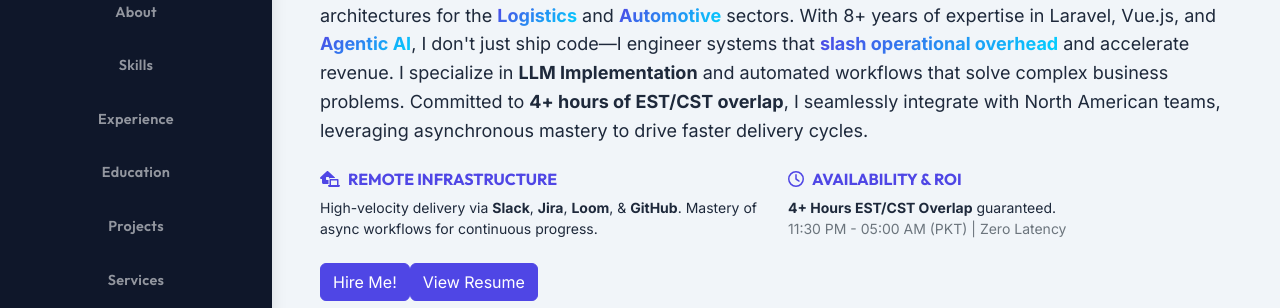
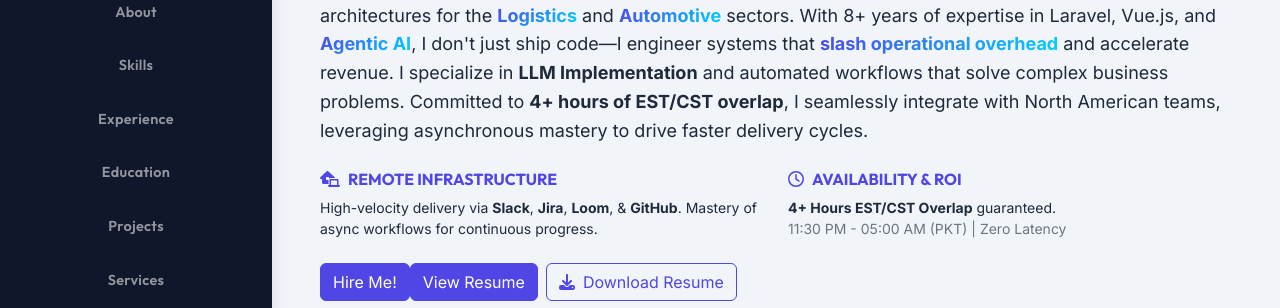
Before and after one commit to usmansaif/portfolio, a website: page src/pug/index.pug in a window 1280 px wide. Shown: the part 316-624 px from the top of the page. Drawn offline with nearby package versions, Linux system fonts and the light colour scheme; files that its build step writes are made by us from their sources; a script that the page names is missing; files whose address does not match are found by name.

Commit message:
added resume PDF file

```diff
--- a/src/pug/components/about.pug
+++ b/src/pug/components/about.pug
@@ -51,6 +51,10 @@
 
     a(href="#contact", class="btn btn-primary mb-4") Hire Me!
     a(href="resume.html", class="btn btn-primary mb-4", target='_blank') View Resume
+    a(href="https://usmansaif.com/assets/file/Usman%20Saif%20-%20Principle%20Software%20Engineer%20Resume.pdf", class="btn btn-outline-primary mb-4 ms-md-2", download)
+        i.fas.fa-download.me-2
+        | Download Resume
+
 
     .social-icons
         a.social-icon.linkedin(href='https://www.linkedin.com/in/usmansaif22' target="_blank")
```
Also changed, not shown: docs/components/about.html, docs/index.html, 2 other files.
